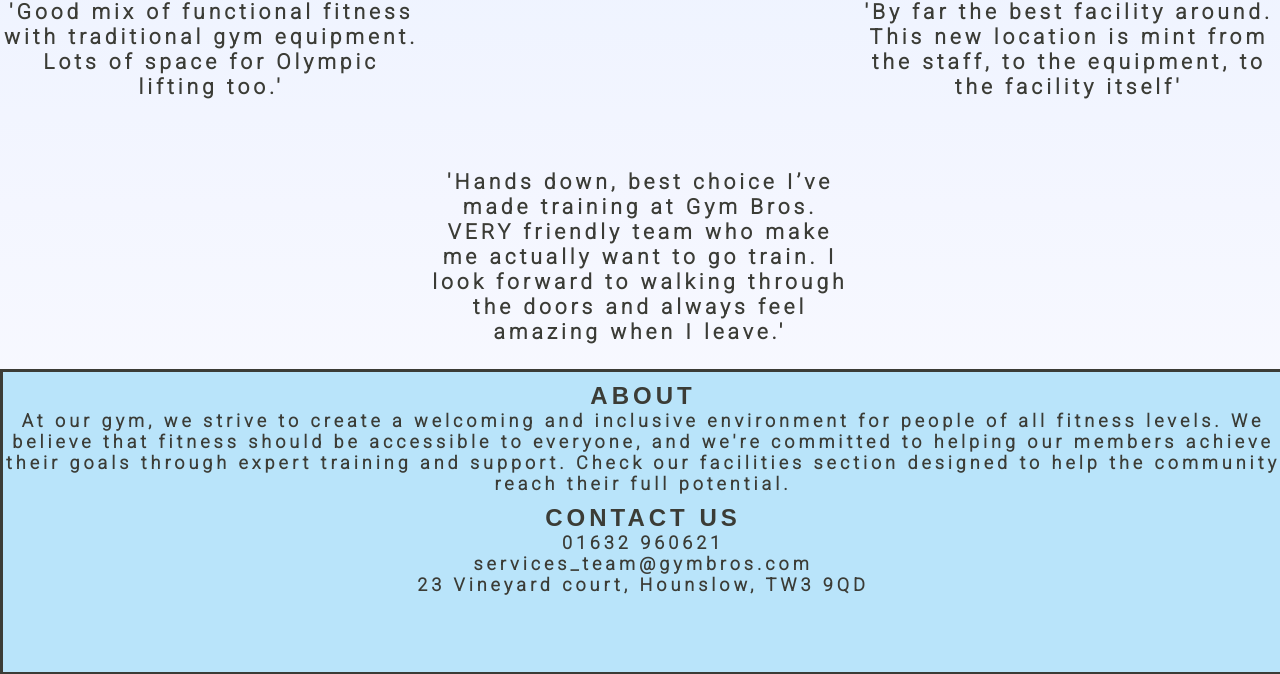
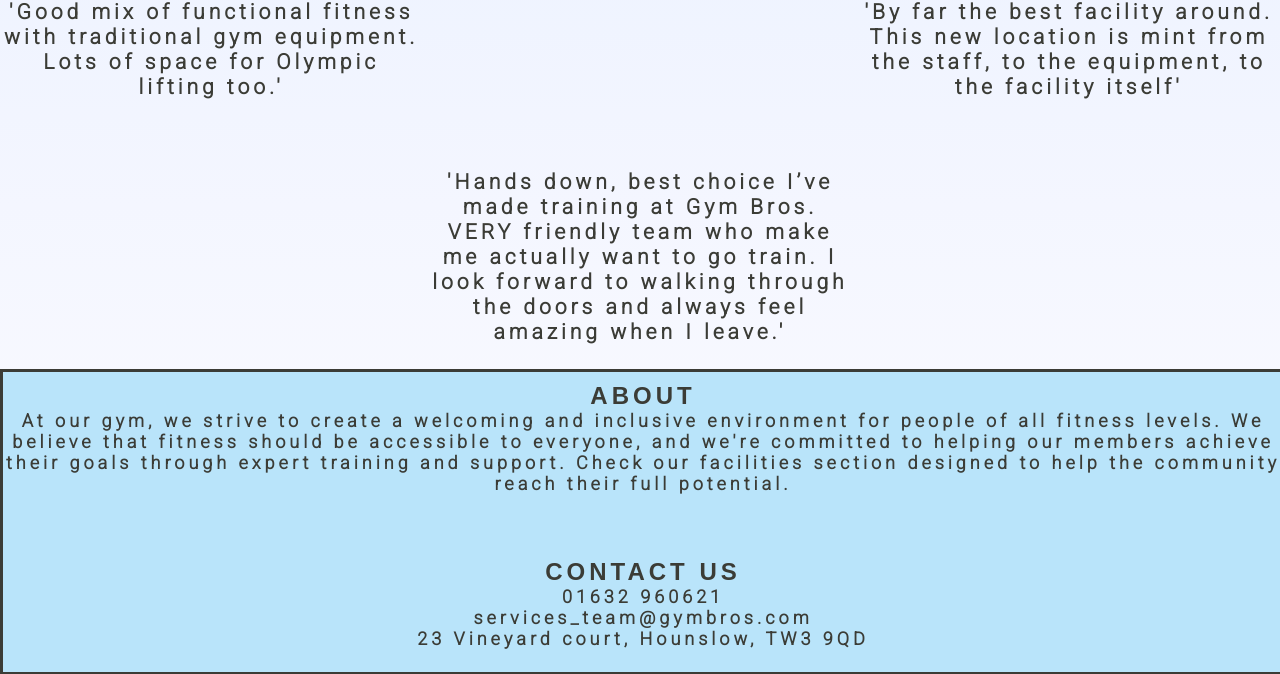
Before and after one commit to Code-Institute-Submissions/Savy92-PP1, a plain HTML site: page index.html in a window 1280 px wide. Shown: the part 1742-2416 px from the top of the page. Drawn offline with Linux system fonts and the light colour scheme; a web font is replaced by a local one.

Commit message:
change style to contact text

```diff
--- a/assets/css/style.css
+++ b/assets/css/style.css
@@ -239,6 +239,10 @@ h2 {
     letter-spacing: 4px;
 }
 
+.contact-section h2 {
+    padding-top: 5%;
+}
+
 /* footer */
 
 .social-media {
```
